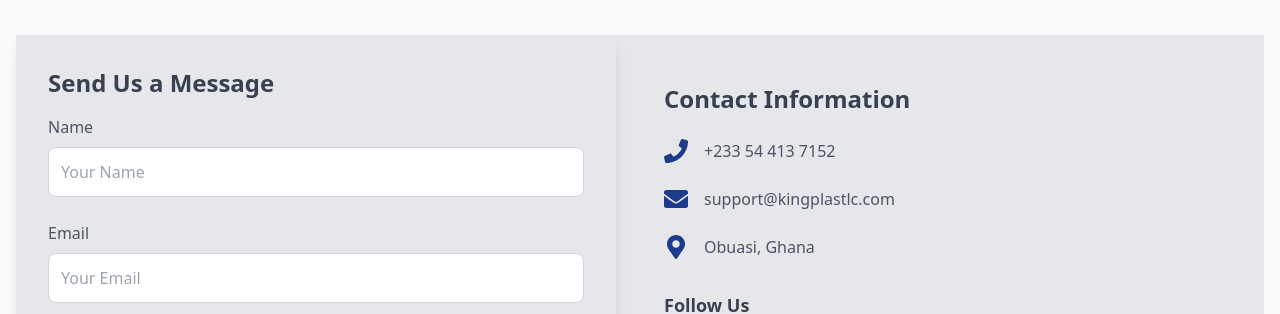
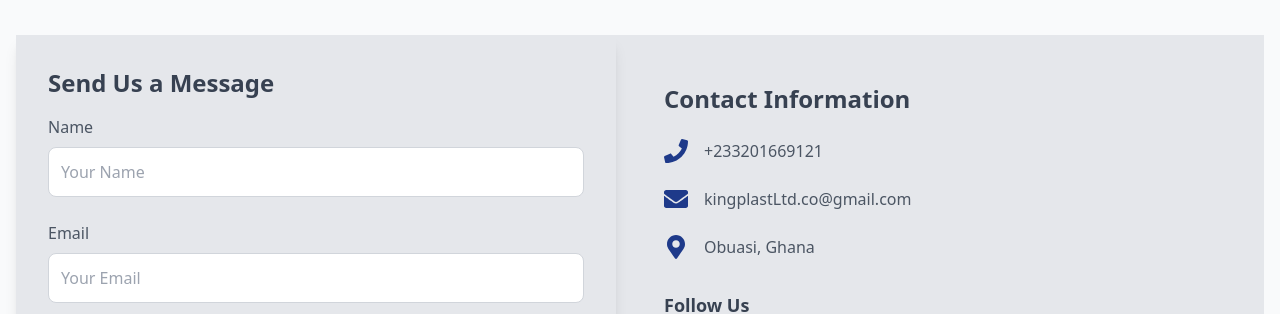
Before and after one commit to samankwah/kingplast, a React (Vite) app: page / in a window 1280 px wide. Shown: the part 4260-4574 px from the top of the page. Built offline with nearby package versions, Linux system fonts and the light colour scheme.

Commit message:
feat: updating the contact details from kwaku

```diff
--- a/src/pages/ContactPage.jsx
+++ b/src/pages/ContactPage.jsx
@@ -68,7 +68,7 @@ function ContactPage() {
             <ul className="space-y-6">
               <li className="flex items-center space-x-4">
                 <FaPhone className="text-blue-900 w-6 h-6" />
-                <span className="text-gray-600">+233 54 413 7152</span>
+                <span className="text-gray-600">+233201669121</span>
               </li>
               <li className="flex items-center space-x-4">
                 <FaEnvelope className="text-blue-900 w-6 h-6" />
@@ -77,7 +77,7 @@ function ContactPage() {
                     href="mailto:lydiaamoofo09@gmail.com"
                     className="hover:text-gray-800"
                   >
-                    support@kingplastlc.com
+                    kingplastLtd.co@gmail.com
                   </a>
                 </span>
               </li>
```
